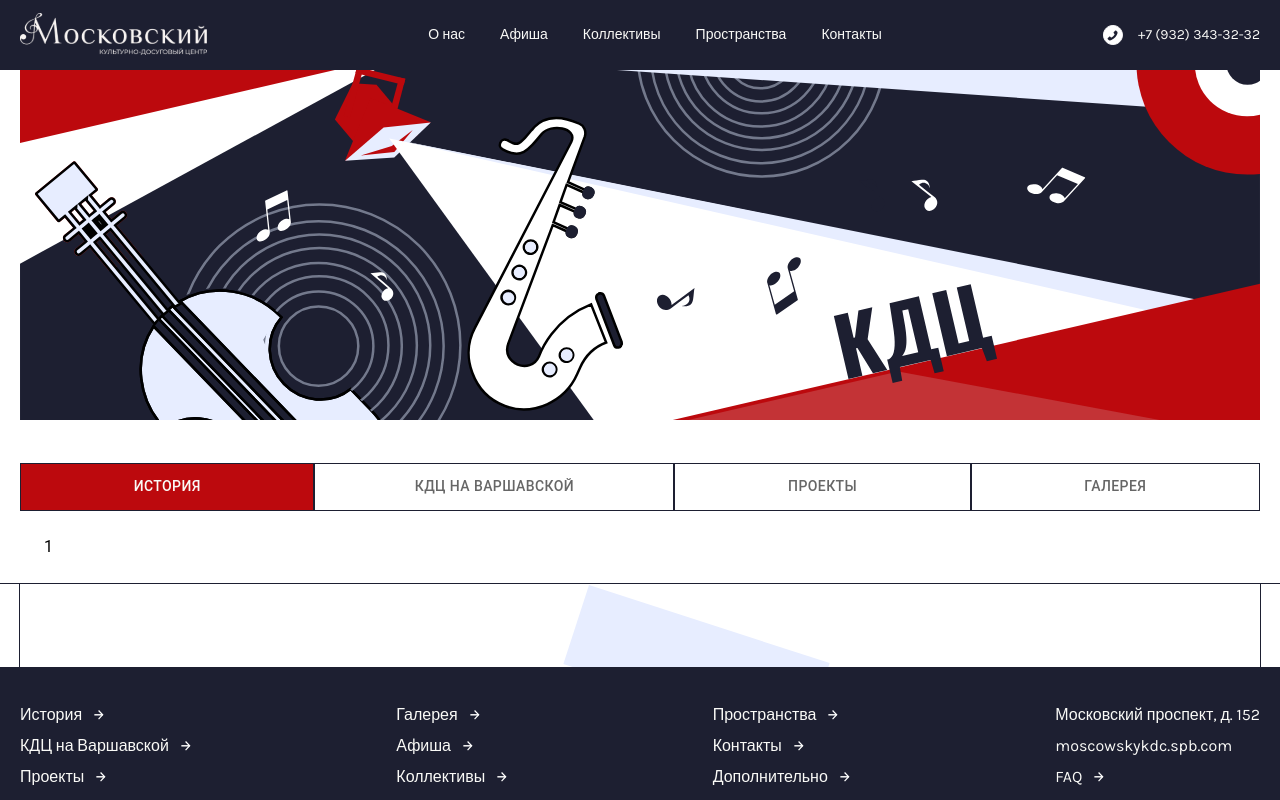
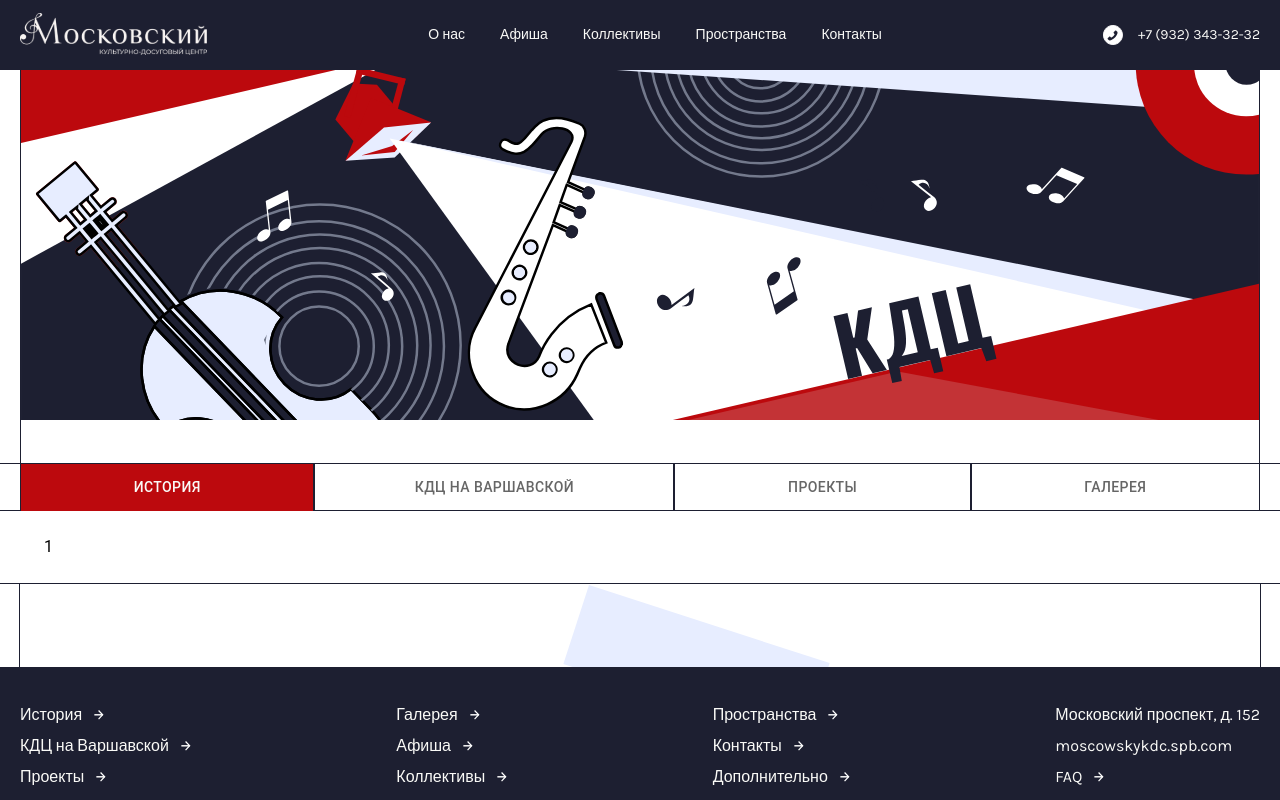
Before and after one commit to shumilina-polina/kdc, a Next.js app: page /about in a window 1280 px wide. Shown: the top 800 px of the page. Built offline with nearby package versions, Linux system fonts and the light colour scheme; a web font is replaced by a local one.

Commit message:
fixed bags with deploy, added table borders

```diff
--- a/UI/CustomTabs/CustomTabs.js
+++ b/UI/CustomTabs/CustomTabs.js
@@ -5,6 +5,7 @@ import { useState } from "react";
 import { Typography } from "@mui/material";
 
 import s from "./tabs.module.scss";
+import Container from "UI/Container/Container";
 
 function TabPanel(props) {
   const { children, value, index, ...other } = props;
@@ -44,7 +45,9 @@ const CustomTabs = (props) => {
 
   return (
     <Box className={s.main}>
-      <Box className={s.nav}>
+      <div className={s.wrapper}>
+        <div className={s.divider} />
+        <Container>
           <Tabs value={value} onChange={handleChange} indicatorColor="none">
             {titles.map((title, index) => (
               <Tab
@@ -58,12 +61,17 @@ const CustomTabs = (props) => {
               />
             ))}
           </Tabs>
-      </Box>
+        </Container>
+      </div>
+
+      <Container>
         {components.map((component, index) => (
           <TabPanel value={value} index={index}>
             {component}
           </TabPanel>
         ))}
+      </Container>
+
     </Box>
   );
 };
--- a/UI/CustomTabs/tabs.module.scss
+++ b/UI/CustomTabs/tabs.module.scss
@@ -10,10 +10,23 @@
   background-color: rgba($color-red, 0);
 }
 
+.wrapper {
+  position: relative;
+}
+
+.divider {
+  position: absolute;
+  width: 100%;
+  height: 95%;
+  border-top: 1px solid $color-black;
+  border-bottom: 1px solid $color-black;
+}
+
 .root {
   text-transform: capitalize;
   flex: auto;
   border: 1px solid $color-black !important;
+  border-bottom: none !important;
 }
 
 .selected {
--- a/pages/about.js
+++ b/pages/about.js
@@ -30,11 +30,11 @@ export default function Home() {
             height={350}
           />
         </div>
+      </Container>
 
         <div className={s.tabsContainer}>
           <CustomTabs titles={titles} components={[1, 2, 3, 4]} />
         </div>
-      </Container>
 
       <Footer />
     </>
--- a/styles/pages/About.module.scss
+++ b/styles/pages/About.module.scss
@@ -7,7 +7,9 @@
 }
 
 .decorations {
-  margin-bottom: 40px;
+  padding-bottom: 40px;
+  border-left: 1px solid $color-black;
+  border-right: 1px solid $color-black;
 
   & > span {
     width: 100% !important;
```
Lines whose indentation alone changed are shown as unchanged.
